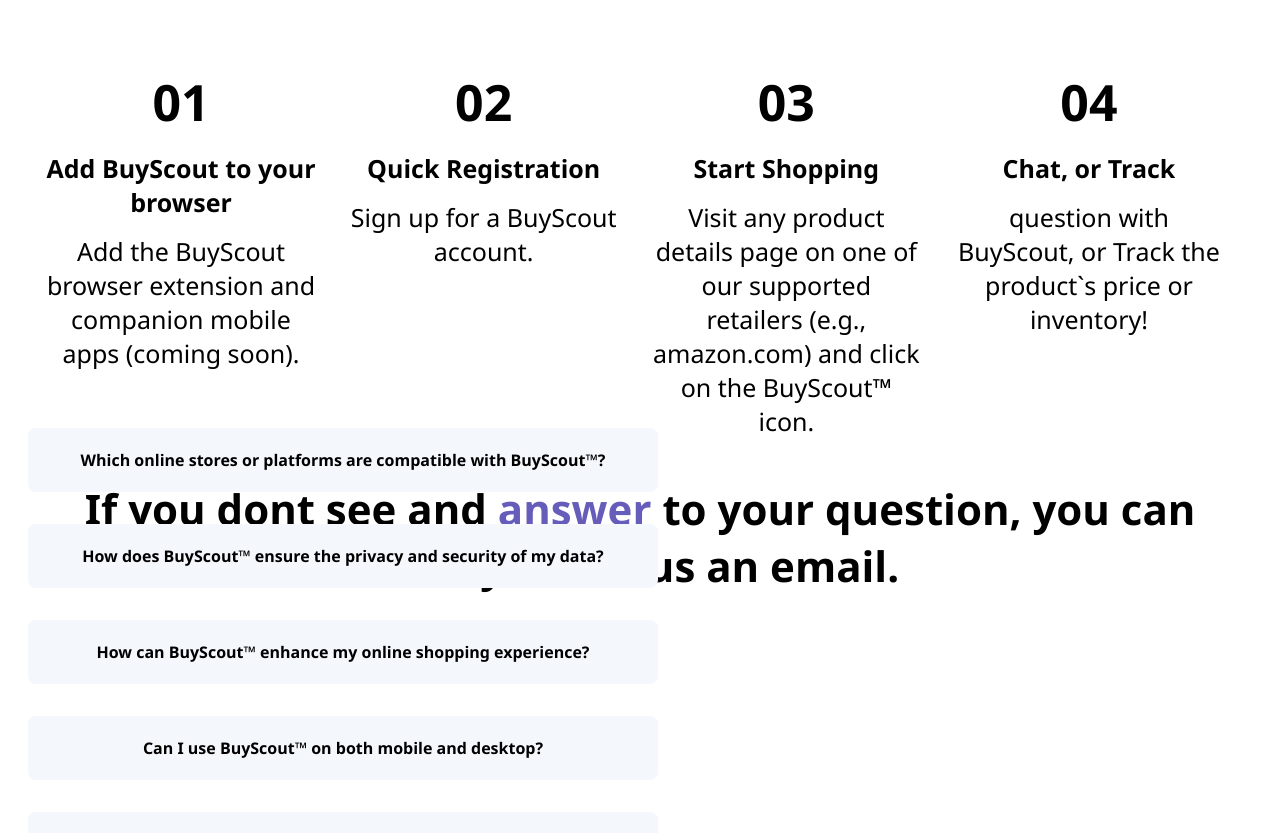
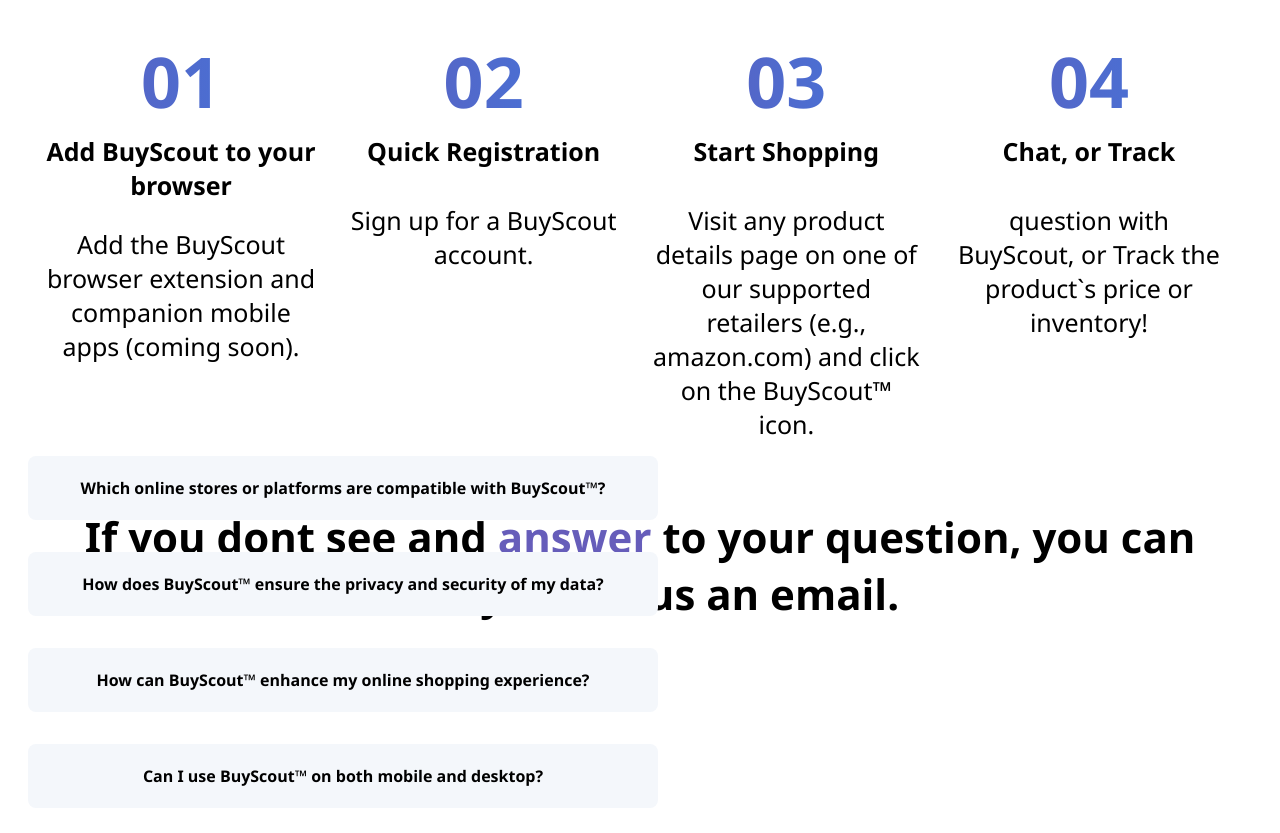
Before and after one commit to sundaydevv/my-first-site, a plain HTML site: page index.html in a window 1280 px wide. Shown: the part 2802-3635 px from the top of the page. Drawn offline with Linux system fonts and the light colour scheme.

Commit message:
Add files via upload

```diff
--- a/index.html
+++ b/index.html
@@ -70,23 +70,23 @@
         <div class="extension__cards">
             <div class="extension__card">
                 <p class="extension__p"><b>01</b></p>
-                <p><b>Add BuyScout to your browser</b></p>
-                <p>Add the BuyScout browser extension and companion mobile apps (coming soon).</p>
+                <p class="extension__card-title"><b>Add BuyScout to your browser</b></p>
+                <p class="extension__card-p-long">Add the BuyScout browser extension and companion mobile apps (coming soon).</p>
             </div>
             <div class="extension__card extension__card-small">
                 <p class="extension__p"><b>02</b></p>
-                <p><b>Quick Registration</b></p>
-                <p>Sign up for a BuyScout account.</p>
+                <p class="extension__card-title"><b>Quick Registration</b></p>
+                <p class="extension__card-p">Sign up for a BuyScout account.</p>
             </div>
             <div class="extension__card">
                 <p class="extension__p"><b>03</b></p>
-                <p><b>Start Shopping</b></p>
-                <p>Visit any product details page on one of our supported retailers (e.g., amazon.com) and click on the BuyScout™ icon.</p>
+                <p class="extension__card-title"><b>Start Shopping</b></p>
+                <p class="extension__card-p">Visit any product details page on one of our supported retailers (e.g., amazon.com) and click on the BuyScout™ icon.</p>
             </div>
             <div class="extension__card extension__card-big">
                 <p class="extension__p"><b>04</b></p>
-                <p><b>Chat, or Track</b></p>
-                <p>question with BuyScout, or Track the product`s price or inventory!</p>
+                <p class="extension__card-title"><b>Chat, or Track</b></p>
+                <p class="extension__card-p">question with BuyScout, or Track the product`s price or inventory!</p>
             </div>
         </div>
     </div>
--- a/styles.css
+++ b/styles.css
@@ -321,10 +321,22 @@
     min-height: 225px;
 }
 .extension__p {
-    font-size: 50px;
+    font-size: 70px;
+    font-weight: 200;
+    background: linear-gradient(to right, #605DBA, #3F78E0);
+    -webkit-background-clip: text;
+    background-clip: text;
+    color: transparent;
+    font-stretch: condensed;
+    /*border: 1px solid red;*/
+    margin: -20px;
 }
-.extension__card p {
-    margin: 15px 0 0 0;
+.extension__card-p {
+    margin-top: 35px;
+    /*border: 2px solid lime;*/
+}
+.extension__card-p-long {
+    /*border: 2px solid aqua;*/
 }
 @media (max-width: 1024px) {
     .extension__title {
```
